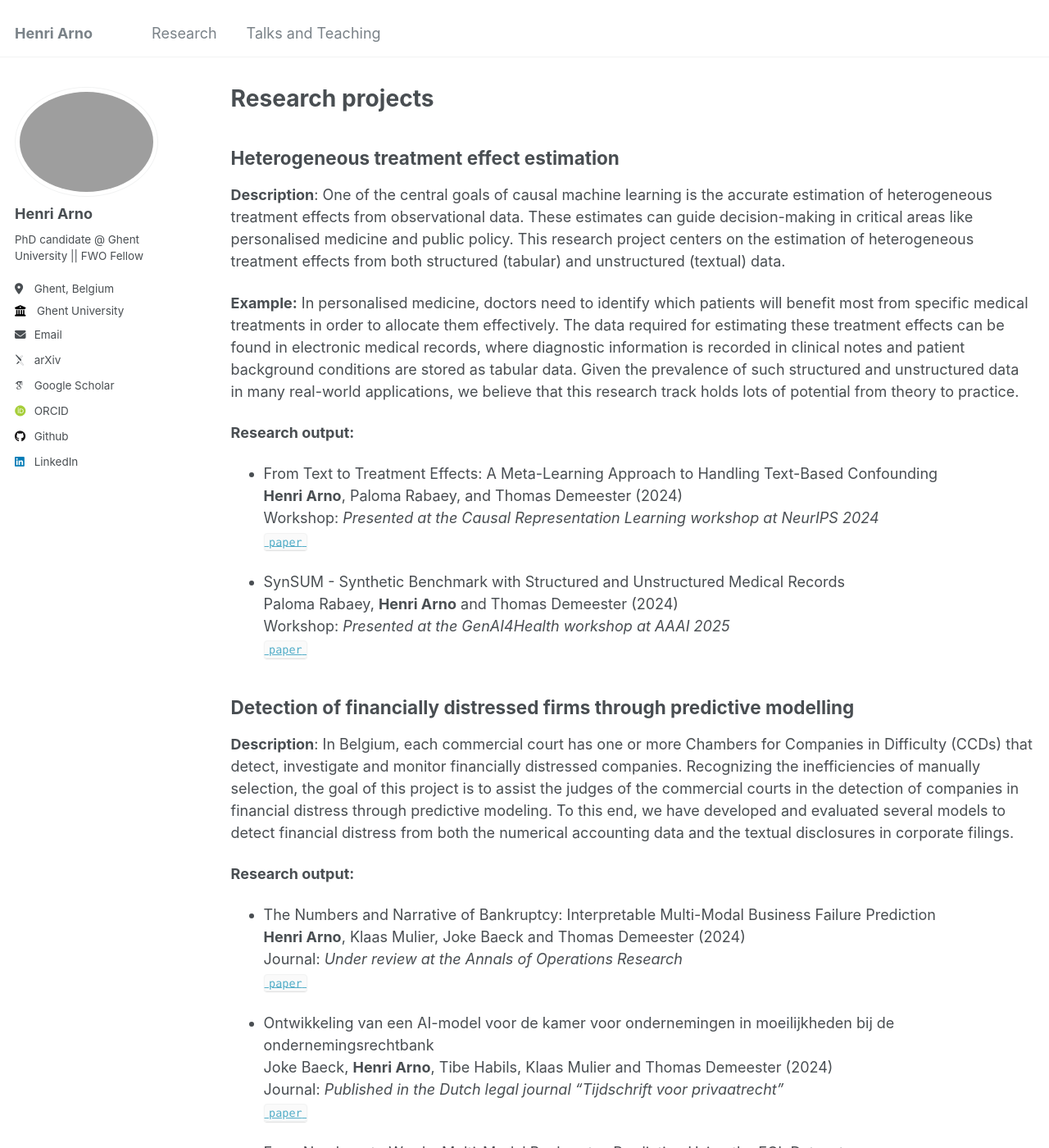
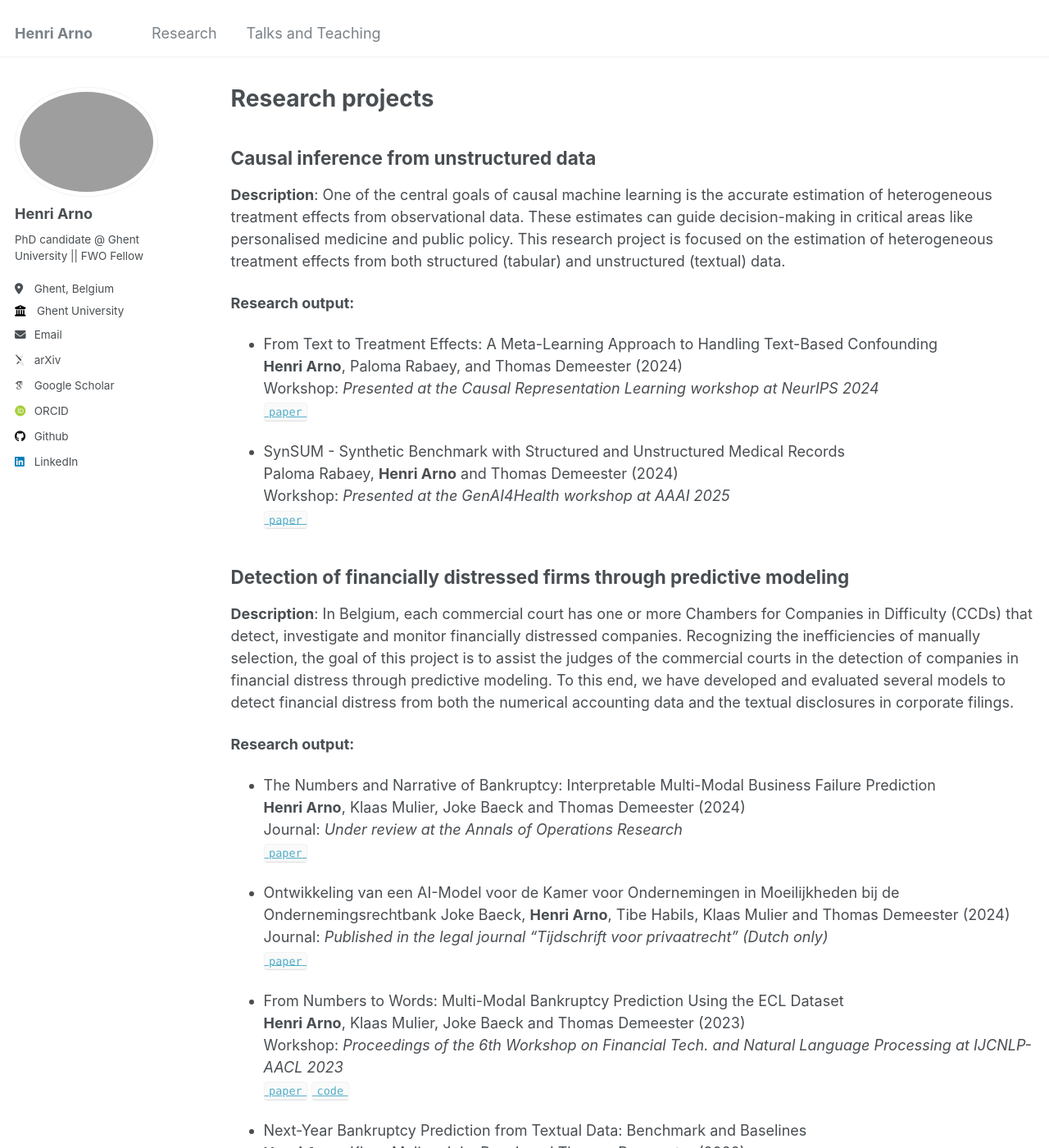
Before and after one commit to HenriArno/HenriArno.github.io, a Jekyll site: the page built from _pages/research.md, in a window 1280 px wide and 1400 px high. Shown: the whole window at 82% size. Built offline with Jekyll 4.4.1, drawn with Linux system fonts in a browser that asks for light colours; some web fonts are replaced.

Commit message:
Update research.md

```diff
--- a/_pages/research.md
+++ b/_pages/research.md
@@ -4,10 +4,11 @@ layout: archive
 permalink: /research/
 ---
 
-## Heterogeneous treatment effect estimation
-**Description**: One of the central goals of causal machine learning is the accurate estimation of heterogeneous treatment effects from observational data. These estimates can guide decision-making in critical areas like personalised medicine and public policy. This research project centers on the estimation of heterogeneous treatment effects from both structured (tabular) and unstructured (textual) data.
+## Causal inference from unstructured data
+**Description**: One of the central goals of causal machine learning is the accurate estimation of heterogeneous treatment effects from observational data. These estimates can guide decision-making in critical areas like personalised medicine and public policy. This research project is focused on the estimation of heterogeneous treatment effects from both structured (tabular) and unstructured (textual) data.
 
-**Example:** In personalised medicine, doctors need to identify which patients will benefit most from specific medical treatments in order to allocate them effectively. The data required for estimating these treatment effects can be found in electronic medical records, where diagnostic information is recorded in clinical notes and patient background conditions are stored as tabular data. Given the prevalence of such structured and unstructured data in many real-world applications, we believe that this research track holds lots of potential from theory to practice.
+<!--- **Example:** In personalised medicine, doctors need to identify which patients will benefit most from specific medical treatments in order to allocate them effectively. The data required for estimating these treatment effects can be found in electronic medical records, where diagnostic information is recorded in clinical notes and patient background conditions are stored as tabular data. Given the prevalence of such structured and unstructured data in many real-world applications, we believe that this research track holds lots of potential from theory to practice.
+-->
 
 **Research output:**
 - From Text to Treatment Effects: A Meta-Learning Approach to Handling Text-Based Confounding
@@ -20,7 +21,7 @@ Paloma Rabaey, **Henri Arno** and Thomas Demeester (2024)
 Workshop: *Presented at the GenAI4Health workshop at AAAI 2025*
 [`paper`](https://arxiv.org/abs/2409.08936)
 
-## Detection of financially distressed firms through predictive modelling
+## Detection of financially distressed firms through predictive modeling
 **Description**: In Belgium, each commercial court has one or more Chambers for Companies in Difficulty (CCDs) that detect, investigate and monitor financially distressed companies. Recognizing the inefficiencies of manually selection, the goal of this project is to assist the judges of the commercial courts in the detection of companies in financial distress through predictive modeling. To this end, we have developed and evaluated several models to detect financial distress from both the numerical accounting data and the textual disclosures in corporate filings.
 
 **Research output:**
@@ -29,9 +30,9 @@ Workshop: *Presented at the GenAI4Health workshop at AAAI 2025*
 Journal: *Under review at the Annals of Operations Research*
 [`paper`](https://scholar.google.be/citations?user=ce8BmFgAAAAJ&hl=nl)
 
-- Ontwikkeling van een AI-model voor de kamer voor ondernemingen in moeilijkheden bij de ondernemingsrechtbank
+- Ontwikkeling van een AI-Model voor de Kamer voor Ondernemingen in Moeilijkheden bij de Ondernemingsrechtbank
 Joke Baeck, **Henri Arno**, Tibe Habils, Klaas Mulier and Thomas Demeester (2024)
-Journal: *Published in the Dutch legal journal "Tijdschrift voor privaatrecht"*
+Journal: *Published in the legal journal "Tijdschrift voor privaatrecht" (Dutch only)*
 [`paper`](https://biblio.ugent.be/publication/01J9X3QVPZWV4XMKX0ZHA5D06J)
 
 - From Numbers to Words: Multi-Modal Bankruptcy Prediction Using the ECL Dataset
```
